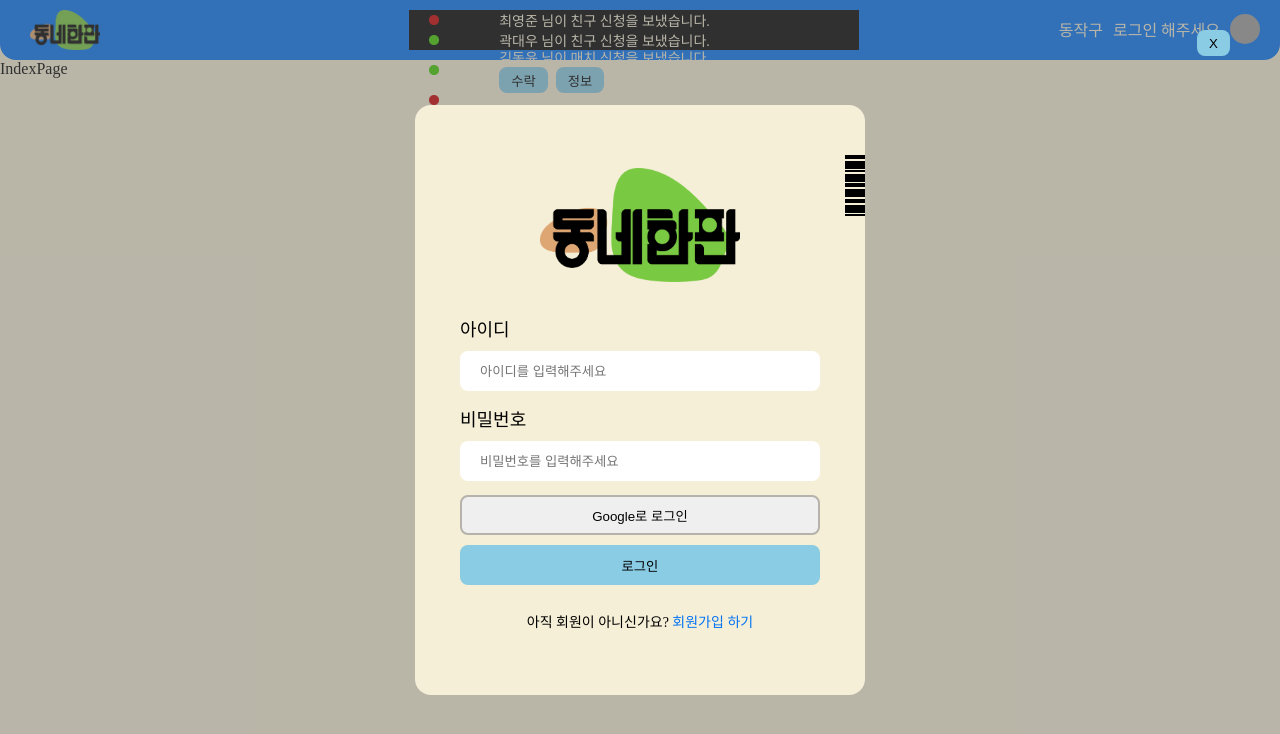
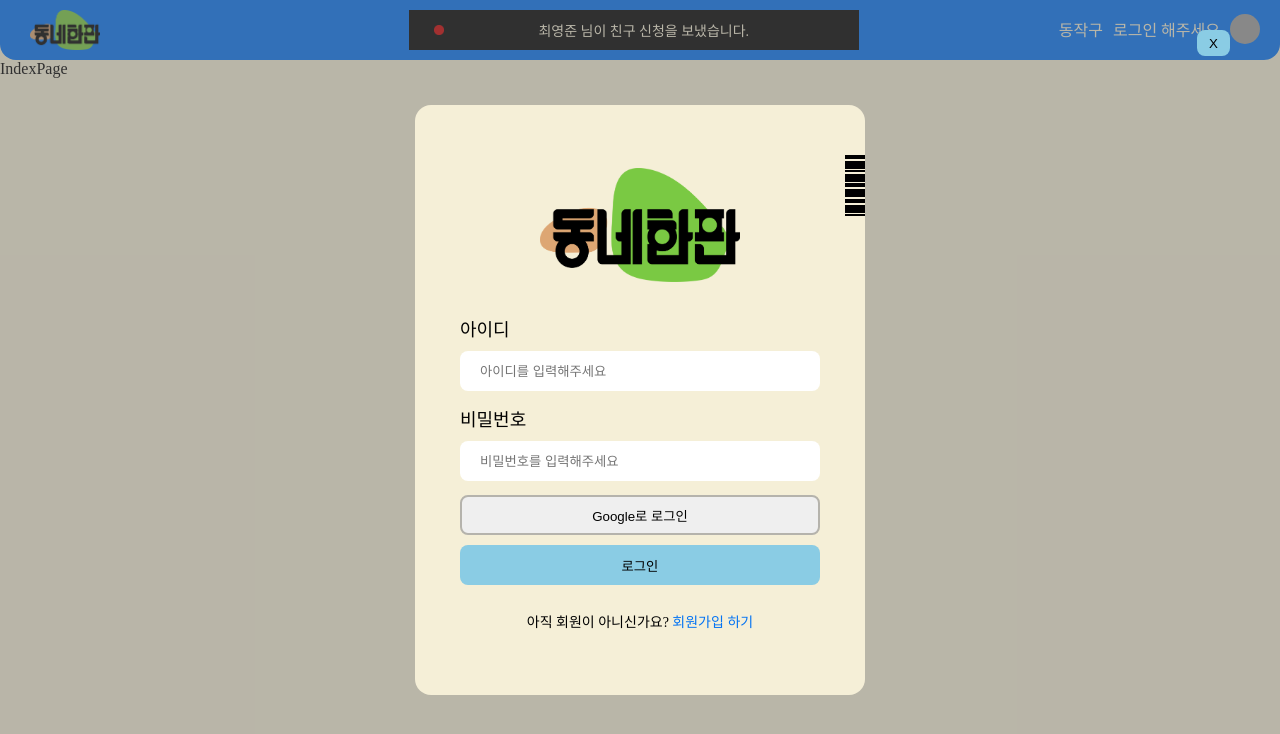
Before and after one commit to dongne-hanpan/FE, a React (Create React App) app: page / in a window 1280 px wide. Shown: the top 734 px of the page. Built offline with nearby package versions, Linux system fonts and the light colour scheme; no server answers; grey boxes are pictures that could not be loaded.

Commit message:
FEAT: #24 Create Header basic logic
헤더 기본 로직 생성

```diff
--- a/src/components/univ/Header.js
+++ b/src/components/univ/Header.js
@@ -12,32 +12,8 @@ import logo from '../../asset/logo.png';
 import sun from '../../asset/sun.png';
 import profile from '../../asset/defaultprofile.jpg';
 
-const dummyAlerms = [
-  {
-    id: 1,
-    type: 'normal',
-    checked: true,
-    msg: '최영준 님이 친구 신청을 보냈습니다.'
-  },
-  {
-    id: 2,
-    type: 'normal',
-    checked: false,
-    msg: '곽대우 님이 친구 신청을 보냈습니다.'
-  },
-  {
-    id: 3,
-    type: 'choose',
-    checked: false,
-    msg: '김동윤 님이 매치 신청을 보냈습니다.'
-  },
-  {
-    id: 4,
-    type: 'normal',
-    checked: true,
-    msg: '곽대우 님이 친구 신청을 보냈습니다.'
-  },
-];
+// tmp
+import dummyAlerm from '../../dummyData/dummyAlerm';
 
 const Header = () => {
   const dispatch = useDispatch();
@@ -57,7 +33,7 @@ const Header = () => {
       </HeaderLogoSection>
 
       <HeaderAlermSection>
-        {dummyAlerms.map((each) =>
+        {dummyAlerm.map((each) =>
           <HeaderAlerm key={each.id} alermType={each.type} checked={each.checked} content={each.msg} />
         )}
       </HeaderAlermSection>
@@ -114,10 +90,15 @@ const HeaderAlermSection = styled.article`
   display: flex;
   flex-direction: column;
   background-color: ${({theme}) => theme.colors.black};
+  overflow-y: hidden;
   cursor: pointer;
   ${HeaderComp}:hover &{
     height: 170px;
+    overflow-y: scroll;
     transition: height 0.5s ease-in-out;
+  }
+  &::-webkit-scrollbar {
+    display: none;
   }
 `
 const HeaderUserSection = styled.article`
--- a/src/components/univ/HeaderAlerm.js
+++ b/src/components/univ/HeaderAlerm.js
@@ -1,6 +1,5 @@
 import React from 'react';
 import styled from 'styled-components';
-import green from '../../asset/green.png'
 import red from '../../asset/red.png'
 import ReuseBtn from '../y_reusable/ReuseBtn';
 
@@ -8,18 +7,18 @@ const HeaderAlerm = ({alermType, checked, content}) => {
   return(
     <AlermComp>
       <AlermImgBox>
-        {checked ? <AlermImg src={red} alt='checkToggle'/>:<AlermImg src={green} alt='checkToggle'/>}
+        {checked ? <AlermImg src={red} alt='checkToggle'/>: <></>}
       </AlermImgBox>
       <AlermMsg>
         {content}
+      </AlermMsg>
       {alermType === 'choose' ?
       <AlermBtnBox>
-        <ReuseBtn direc={'horiz'} styleType={'shrink'} content={'수락'} />
-        <ReuseBtn direc={'horiz'} styleType={'shrink'} content={'정보'} />
+        <ReuseBtn direc={'horiz'} styleType={'small'} content={'수락'} />
+        <ReuseBtn direc={'horiz'} styleType={'small'} content={'정보'} />
       </AlermBtnBox>
       :<></>
       }
-      </AlermMsg>
     </AlermComp>
   )
 };
@@ -28,12 +27,13 @@ export default HeaderAlerm;
 
 
 const AlermComp = styled.div`
-  width: 90%;
-  height: 40px;
+  width: 100%;
+  min-height: 40px;
   display: flex;
   align-items: center;
 `
 const AlermImgBox = styled.div`
+  width: 20px;
   display: flex;
   justify-content: center;
   align-items: center;
@@ -43,16 +43,12 @@ const AlermImg = styled.img`
   width: 10px;
 `
 const AlermMsg = styled.div`
-  padding-left: 60px;
+  width: 300px;
+  margin-right: 10px;
+  text-align: end;
   font-size: ${({theme}) => theme.fontSize.font_14};
   color: ${({theme}) => theme.colors.background};
 `
 const AlermBtnBox = styled.div`
   display: flex;
 `;
-const AlermBtnOK = styled.button`
-  margin-left: 10px;
-`;
-  const AlermBtnInfo = styled.button`
-  margin-left: 10px;
-`;
--- /dev/null
+++ b/src/dummyData/dummyAlerm.js
@@ -0,0 +1,40 @@
+const dummyAlerms = [
+  {
+    id: 1,
+    type: 'normal',
+    checked: true,
+    msg: '최영준 님이 친구 신청을 보냈습니다.'
+  },
+  {
+    id: 2,
+    type: 'normal',
+    checked: false,
+    msg: '곽대우 님이 친구 신청을 보냈습니다.'
+  },
+  {
+    id: 3,
+    type: 'choose',
+    checked: false,
+    msg: '김동윤 님이 매치 신청을 보냈습니다.'
+  },
+  {
+    id: 4,
+    type: 'normal',
+    checked: true,
+    msg: '곽대우 님이 친구 신청을 보냈습니다.'
+  },
+  {
+    id: 5,
+    type: 'normal',
+    checked: true,
+    msg: '곽대우 님이 친구 신청을 보냈습니다.'
+  },
+  {
+    id: 6,
+    type: 'normal',
+    checked: true,
+    msg: '곽대우 님이 친구 신청을 보냈습니다.'
+  },
+];
+
+export default dummyAlerms;
```
